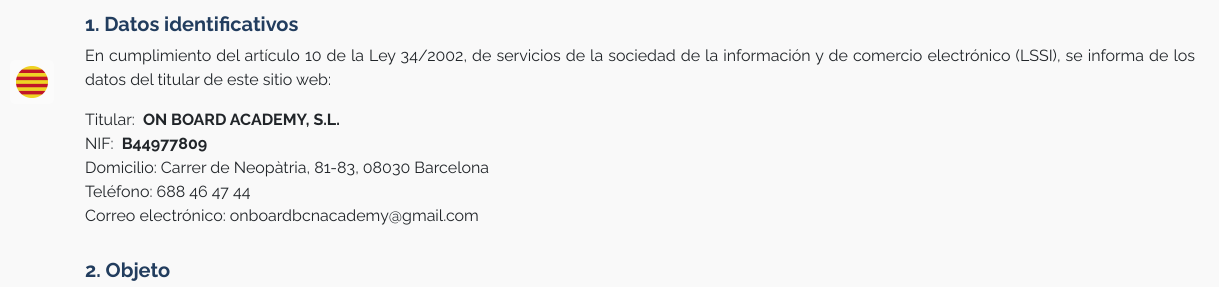
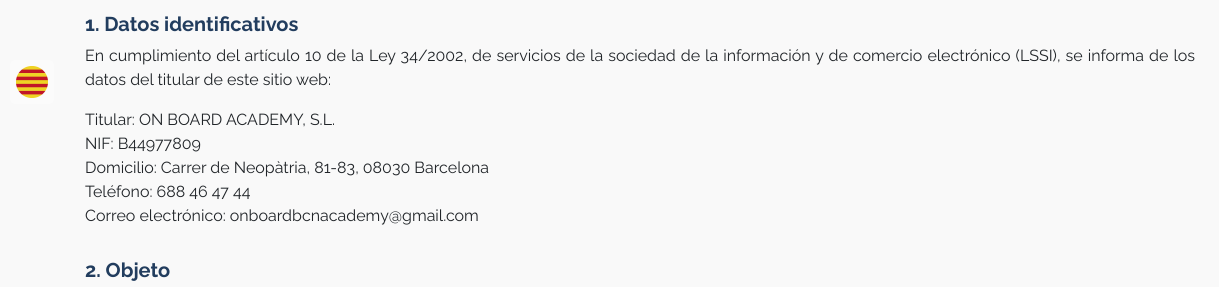
Before and after one commit to onboardbcn/onboardbcn.github.io, a plain HTML site: page aviso-legal.html in a window 1280 px wide. Shown: the part 682-969 px from the top of the page, 0-1219 px from the left. Drawn offline with Linux system fonts and the light colour scheme.

Commit message:
Update aviso-legal.html

```diff
--- a/aviso-legal.html
+++ b/aviso-legal.html
@@ -115,7 +115,7 @@
                     <h1>Aviso legal</h1>
                     <h3>1. Datos identificativos</h3>
                     <p>En cumplimiento del artículo 10 de la Ley 34/2002, de servicios de la sociedad de la información y de comercio electrónico (LSSI), se informa de los datos del titular de este sitio web:</p>
-                    <p>Titular: <span class="pendiente">ON BOARD ACADEMY, S.L.</span><br>NIF: <span class="pendiente">B44977809</span><br>Domicilio: Carrer de Neopàtria, 81-83, 08030 Barcelona<br>Teléfono: 688 46 47 44<br>Correo electrónico: onboardbcnacademy@gmail.com</p>
+                    <p>Titular: <span>ON BOARD ACADEMY, S.L.</span><br>NIF: <span>B44977809</span><br>Domicilio: Carrer de Neopàtria, 81-83, 08030 Barcelona<br>Teléfono: 688 46 47 44<br>Correo electrónico: onboardbcnacademy@gmail.com</p>
                     <h3>2. Objeto</h3>
                     <p>Este sitio web (https://onboardbcn.github.io) informa sobre los cursos de náutica, las habilitaciones, las clases particulares y los simuladores de vuelo de On Board BCN Academy. El acceso y el uso de la web implican la aceptación de este aviso legal.</p>
                     <h3>3. Propiedad intelectual e industrial</h3>
```
